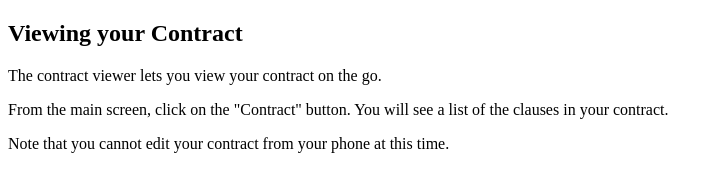
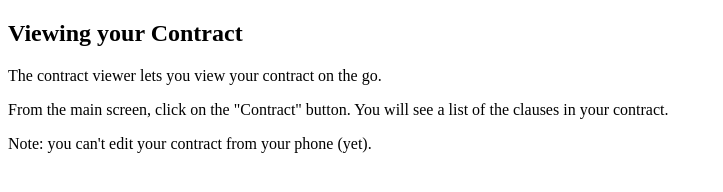
Before and after one commit to gabebw/roommate_helper_android, a plain HTML site: page assets/contract.html in a window 1280 px wide. Shown: the whole page, without its empty margins (0-723 px from the left). Drawn offline with Linux system fonts and the light colour scheme.

Commit message:
Update contract help page to be more friendly

```diff
--- a/assets/contract.html
+++ b/assets/contract.html
@@ -9,6 +9,6 @@
 <p>
 From the main screen, click on the "Contract" button. You will see a list of the clauses in your contract.
 <p>
-<p>Note that you cannot edit your contract from your phone at this time.</p>
+<p>Note: you can't edit your contract from your phone (yet).</p>
 </body>
 </html>
```
